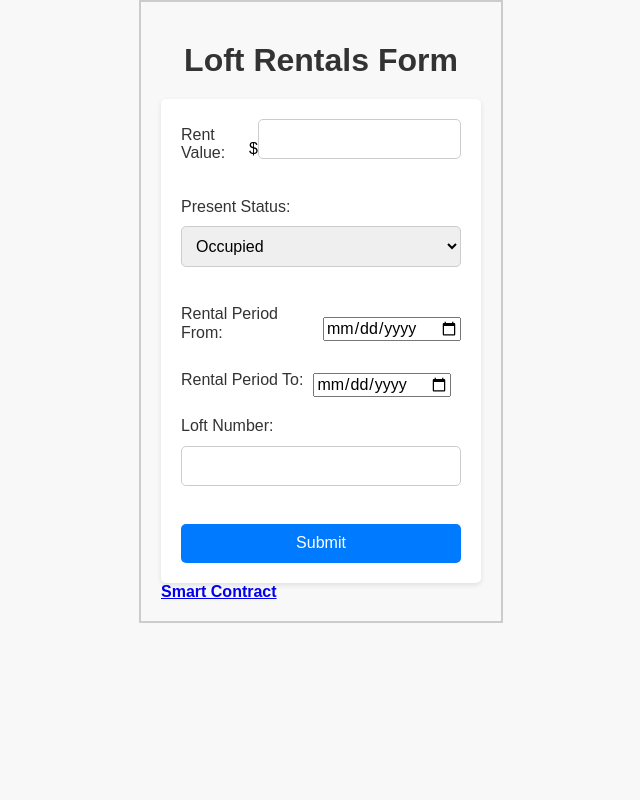
After one commit to marco872/citylofts, a Django app: page /lofts-rental/ in a window 1280 px wide. The commit adds this page. Shown: the whole page, without its empty margins (319-959 px from the left). Run offline with Django 4.2, Linux system fonts and the light colour scheme.

Commit message:
citylofts

```diff
--- a/citylofts_app/urls.py
+++ b/citylofts_app/urls.py
@@ -14,12 +14,17 @@ Including another URLconf
     1. Import the include() function: from django.urls import include, path
     2. Add a URL to urlpatterns:  path('blog/', include('blog.urls'))
 """
-
-
+from django.conf import settings
+from django.conf.urls.static import static
 from django.contrib import admin
 from django.urls import path, include
+
 
 urlpatterns = [
     path('admin/', admin.site.urls),
     path('', include('citylofts_apps.urls')),
+
 ]
+
+if settings.DEBUG:
+    urlpatterns += static(settings.MEDIA_URL, document_root=settings.MEDIA_ROOT)
--- /dev/null
+++ b/citylofts_apps/templates/citylofts_apps/lofts-rental.html
@@ -0,0 +1,130 @@
+<!-- -->
+<head>
+    <title>Loft Rentals Form</title>
+    <link rel="stylesheet" href="https://cdnjs.cloudflare.com/ajax/libs/normalize/8.0.1/normalize.min.css">
+    <style>
+        body {
+            font-family: Arial, sans-serif;
+            background-color: #f8f8f8;
+        }
+        .container {
+            max-width: 320px; /* Adjust this value as needed */
+            margin: 0 auto; /* Center the container on the page */
+            border: 2px solid #ccc; /* Add a border to create the rectangular box */
+            padding: 20px; /* Add some padding to create space between the border and content */
+        }
+        h1 {
+            text-align: center;
+            margin: 20px 0;
+            color: #333;
+        }
+
+        form {
+            max-width: 400px;
+            margin: 0 auto;
+            padding: 20px;
+            background-color: #fff;
+            border-radius: 5px;
+            box-shadow: 0 2px 5px rgba(0, 0, 0, 0.1);
+        }
+
+        label {
+            display: block;
+            margin-bottom: 10px;
+            color: #333;
+        }
+
+        input[type="text"],
+        select {
+            width: 100%;
+            padding: 10px;
+            font-size: 16px;
+            border: 1px solid #ccc;
+            border-radius: 5px;
+            box-sizing: border-box;
+            margin-bottom: 20px;
+        }
+
+        button[type="submit"] {
+            display: block;
+            width: 100%;
+            padding: 10px;
+            font-size: 16px;
+            background-color: #007bff;
+            color: #fff;
+            border: none;
+            border-radius: 5px;
+            cursor: pointer;
+        }
+
+        button[type="submit"]:hover {
+            background-color: #0056b3;
+        }
+        .input-group {
+        display: flex;
+        align-items: center;
+        }
+
+        .input-group label {
+        margin-right: 10px;
+        }
+
+    /* Add this CSS for aligning the labels */
+        .form-group {
+        display: flex;
+        flex-direction: column;
+        align-items: flex-start;
+        }
+    </style>
+</head>
+<body>
+
+     <!-- lofts-rental.html -->
+
+<!-- ... Your existing code ... -->
+
+<body>
+<div class="container">
+    <h1>Loft Rentals Form</h1>
+    <form method="post">
+        {% csrf_token %}
+        <div class="form-group">
+            <div class="input-group">
+                <label for="rent_value_euro">Rent Value:</label>
+                <span>$</span>
+                <input type="text" name="rent_value_euro" required>
+            </div>
+        </div>
+        <br>
+        <div class="form-group">
+            <label for="present_status">Present Status:</label>
+            <select name="present_status" required>
+                <option value="occupied">Occupied</option>
+                <option value="free">Free</option>
+            </select>
+        </div>
+        <br>
+        <div class="form-group">
+            <div class="input-group">
+                <label for="rental_period_from">Rental Period From:</label>
+                <input type="date" name="rental_period_from">
+            </div>
+        </div>
+        <br>
+        <div class="form-group">
+            <div class="input-group">
+                <label for="rental_period_to">Rental Period To:</label>
+                <input type="date" name="rental_period_to">
+            </div>
+        </div>
+        <br>
+        <div class="form-group">
+            <label for="loft_number">Loft Number:</label>
+            <input type="text" name="loft_number" required>
+        </div>
+        <br>
+        <button type="submit">Submit</button>
+    </form>
+    <a href="Smart-Contract" class="grid-item"><strong>Smart Contract</strong> </a>
+</div>
+</body>
--- a/citylofts_apps/urls.py
+++ b/citylofts_apps/urls.py
@@ -7,4 +7,8 @@ app_name = 'citylofts_apps'
 
 urlpatterns = [
     path('', views.index, name='index'),
+
+    path('lofts-rental/', views.lofts_rental_view, name='lofts_rental'),
+    path('temporary-stands-rental/', views.temporary_stand_rental_view, name='temporary_stand_rental'),
+    path('co-minimizing/', views.co_minimizing_view, name='co_minimizing'),
 ]
--- a/citylofts_apps/views.py
+++ b/citylofts_apps/views.py
@@ -1,7 +1,82 @@
-from django.shortcuts import render
+
+
+from django.shortcuts import render, redirect
+from .models import LoftRentals, TemporaryStandRental, CoMinimizing, LoftFeature
 
 # Create your views here.
 
 
 def index(request):
     return render(request, 'citylofts_apps/index.html')
+
+
+
+
+
+
+def lofts_rental_view(request):
+    if request.method == 'POST':
+        # Process and save data from the LoftRentals form
+        # Remember to validate and clean the data before saving
+        # You can use forms or manual validation to handle the data
+
+        # For example:
+        rent_value_euro = request.POST.get('rent_value_euro')
+        present_status = request.POST.get('present_status')
+        rental_period_from = request.POST.get('rental_period_from')
+        rental_period_to = request.POST.get('rental_period_to')
+        loft_number = request.POST.get('loft_number')
+
+        # Save the data to the database using the LoftRentals model
+        # For example:
+        LoftRentals.objects.create(rent_value_euro=rent_value_euro, present_status=present_status,
+                                   rental_period_from=rental_period_from, rental_period_to=rental_period_to,
+                                   loft_number=loft_number)
+
+        return redirect('citylofts_apps:index')
+
+
+    return render(request, 'citylofts_apps/lofts-rental.html')  # Redirect to the same page after submitting the form
+
+
+
+def temporary_stand_rental_view(request):
+    if request.method == 'POST':
+        # Process and save data from the TemporaryStandRental form
+        # Remember to validate and clean the data before saving
+        # You can use forms or manual validation to handle the data
+
+        # For example:
+        rent_day_value_yi = request.POST.get('rent_day_value_yi')
+        present_status_yi = request.POST.get('present_status_yi')
+        rental_period_from_yi = request.POST.get('rental_period_from_yi')
+        rental_period_to_yi = request.POST.get('rental_period_to_yi')
+
+        rent_day_value_yang = request.POST.get('rent_day_value_yang')
+        present_status_yang = request.POST.get('present_status_yang')
+        rental_period_from_yang = request.POST.get('rental_period_from_yang')
+        rental_period_to_yang = request.POST.get('rental_period_to_yang')
+
+        TemporaryStandRental.objects.create(
+            rent_day_value_yi=rent_day_value_yi,
+            present_status_yi=present_status_yi,
+            rental_period_from_yi=rental_period_from_yi,
+            rental_period_to_yi=rental_period_to_yi,
+            rent_day_value_yang=rent_day_value_yang,
+            present_status_yang=present_status_yang,
+            rental_period_from_yang=rental_period_from_yang,
+            rental_period_to_yang=rental_period_to_yang
+        )
+
+        return redirect('citylofts_apps:index')  # Redirect to the same page after submitting the form
+
+    return render(request, 'citylofts_apps/temporary_stand_rental.html')  # Render the template for TemporaryStandRental form
+
+
+
+
+
+def co_minimizing_view(request):
+    co_minimizing_items = CoMinimizing.objects.all()
+    print(co_minimizing_items)  # Check if any items are retrieved from the database
+    return render(request, 'citylofts_apps/co_minimizing.html', {'co_minimizing_items': co_minimizing_items})
```
Also changed, not shown: citylofts_app/settings.py (+30 -10 lines), citylofts_apps/templates/citylofts_apps/co_minimizing.html (added, +99 -0 lines), citylofts_apps/templates/citylofts_apps/index.html (+55 -21 lines), citylofts_apps/templates/citylofts_apps/temporary_stand_rental.html (added, +131 -0 lines), db.sqlite3.
